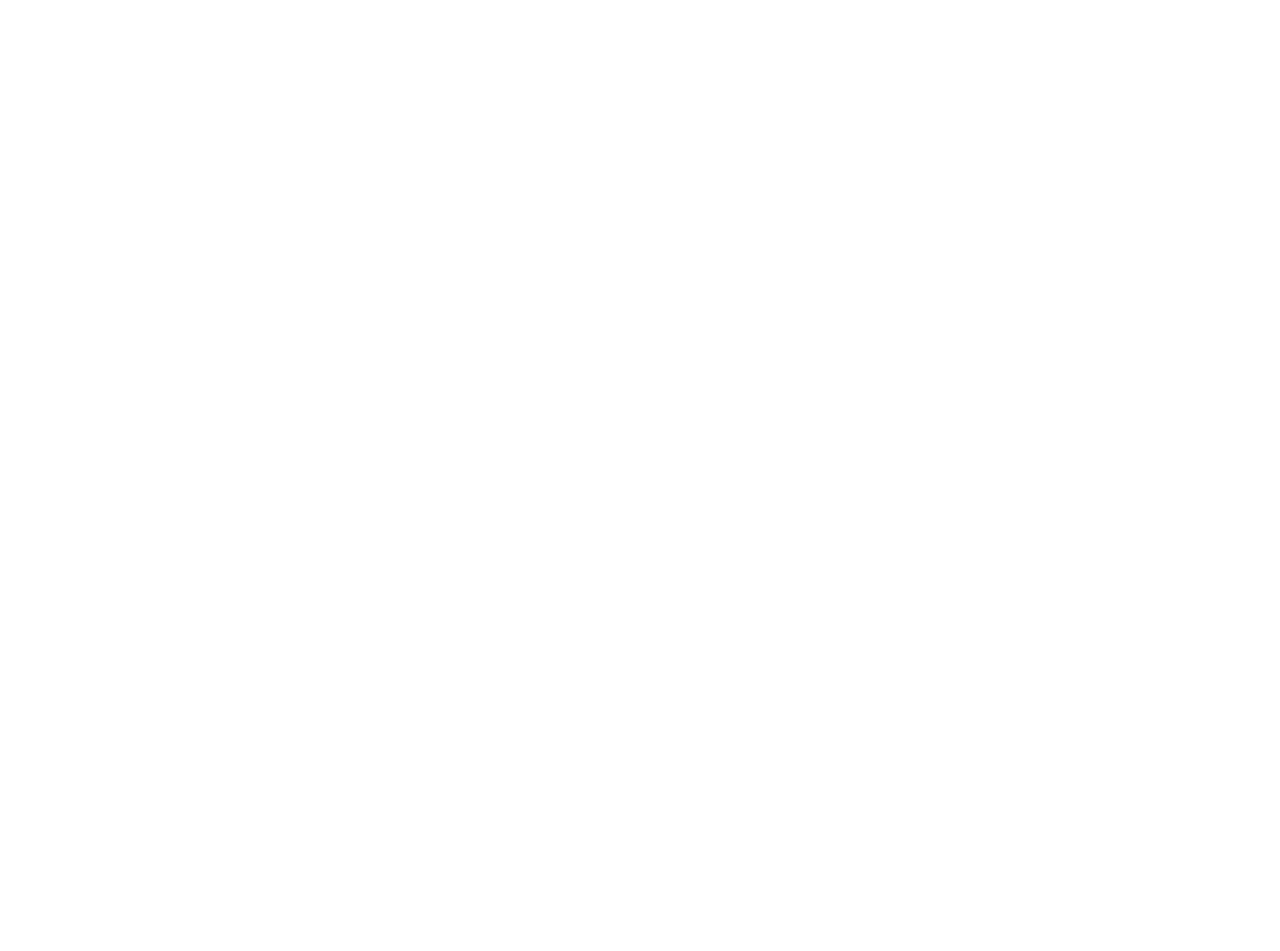
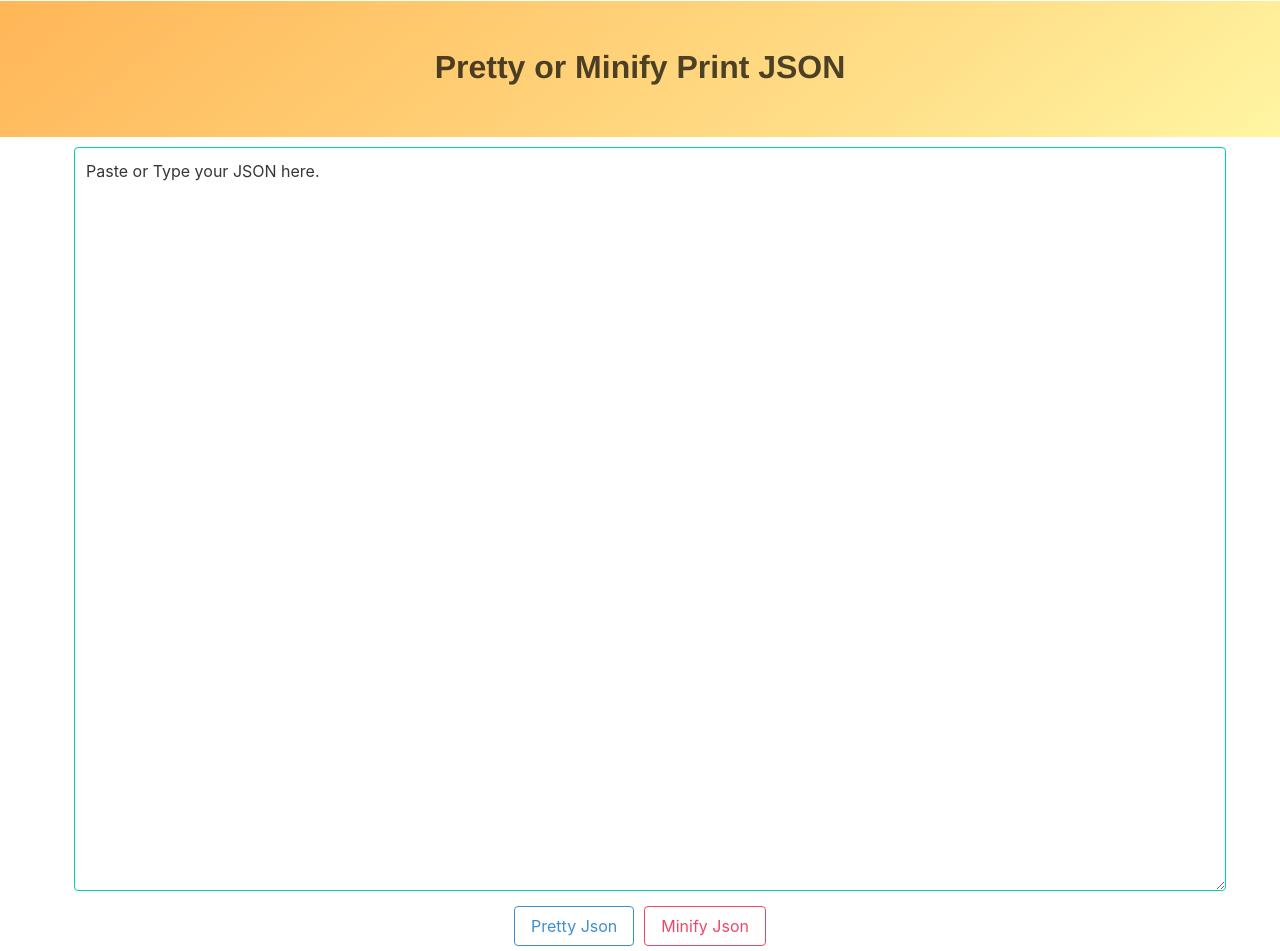
Before and after one commit to chuanjin/handy, a Vue app: page /json in a window 1280 px wide. Shown: the part 23-974 px from the top of the page. Before the commit the page ends 800 px from the top, so only its background shows below. Built offline with nearby package versions, Linux system fonts and the light colour scheme.

Commit message:
Add Json utils tool page

```diff
--- a/src/App.vue
+++ b/src/App.vue
@@ -3,6 +3,7 @@
     <div id="nav">
       <router-link to="/">Home</router-link> |
       <router-link to="/string">String</router-link> |
+      <router-link to="/json">json</router-link> |
       <router-link to="/about">About</router-link>
     </div>
     <router-view/>
--- a/src/router.js
+++ b/src/router.js
@@ -25,6 +25,11 @@
       path: '/string',
       name: 'string',
       component: () => import('./views/StringUtils.vue')
+    },
+    {
+      path: '/json',
+      name: 'json',
+      component: () => import('./views/JsonUtils.vue')
     }
   ]
 })
--- /dev/null
+++ b/src/views/JsonUtils.vue
@@ -0,0 +1,58 @@
+<template>
+
+    <div>
+        <section class="hero is-warning is-bold">
+            <div class="hero-body">
+                <div class="container">
+                    <h1 class="title">
+                        Pretty or Minify Print JSON
+                    </h1>
+                    <h2 class="subtitle">
+                    </h2>
+                </div>
+            </div>
+        </section>
+
+        <div class="container">
+            <textarea class="textarea is-primary" rows="30" v-model="input_strings">
+            </textarea>
+            <button class="button is-info is-outlined" v-on:click="pretty">Pretty Json</button>
+            <button class="button is-danger is-outlined" v-on:click="minify">Minify Json</button>
+        </div>
+
+    </div>
+
+</template>
+
+<script>
+
+export default {
+    data() {
+        return {
+            input_strings: "Paste or Type your JSON here.",
+        }
+    },
+
+    methods: {
+        pretty: function() {
+            this.input_strings = JSON.stringify(JSON.parse(this.input_strings), null, 4)
+        },
+
+        minify: function() {
+            this.input_strings = JSON.stringify(JSON.parse(this.input_strings), null, '')
+        }
+    }
+}
+
+</script>
+
+<style scoped>
+
+.button {
+    margin: 5px;
+}
+textarea {
+    margin: 10px;
+}
+
+</style>
--- a/src/views/StringUtils.vue
+++ b/src/views/StringUtils.vue
@@ -1,7 +1,7 @@
 <template>
 
     <div>
-        <section class="hero is-primary">
+        <section class="hero is-primary is-bold">
             <div class="hero-body">
                 <div class="container">
                     <h1 class="title">
```
